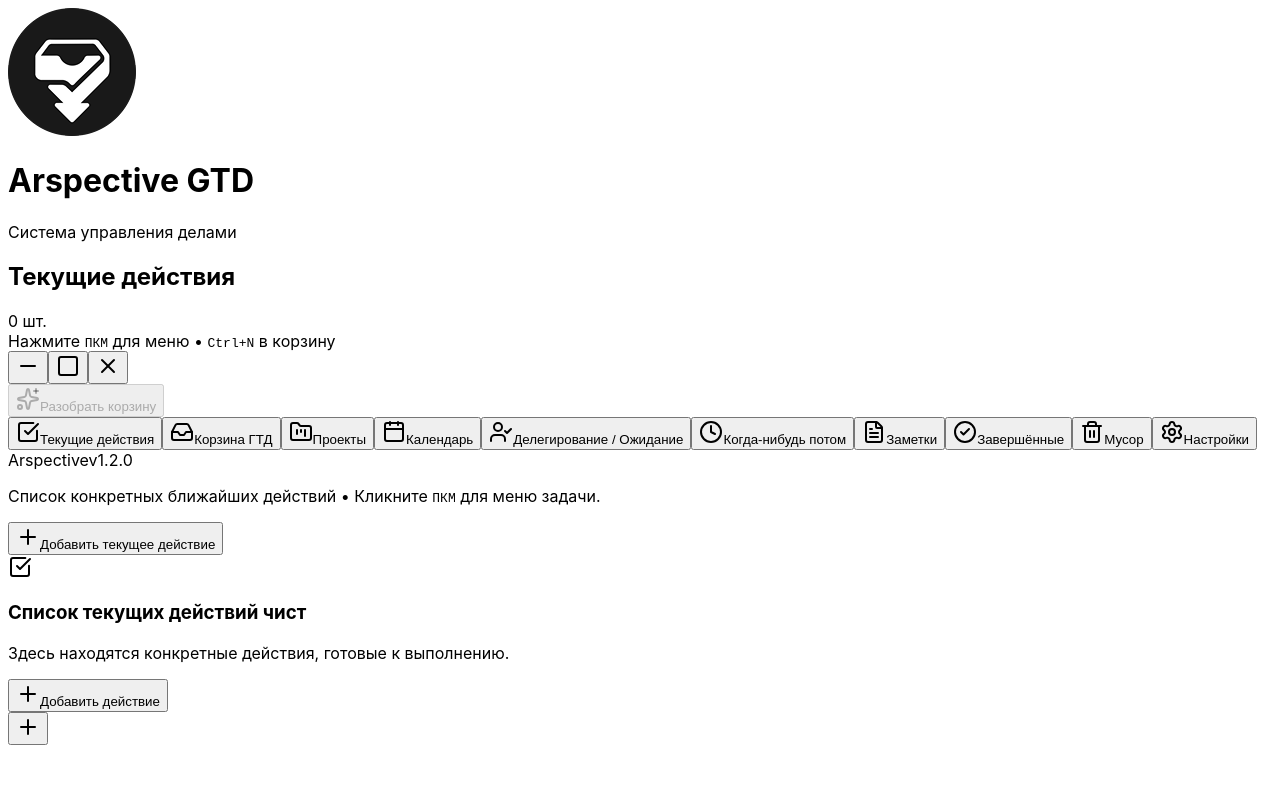
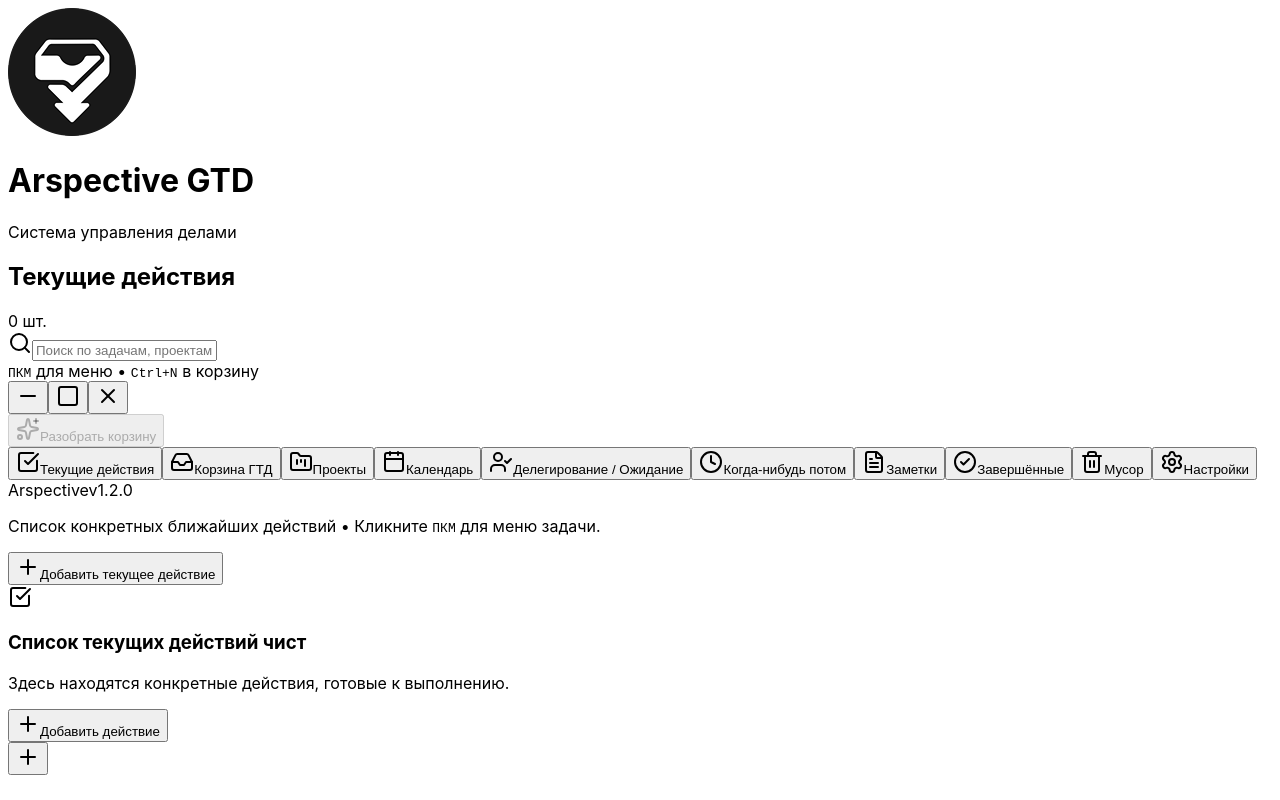
Before and after one commit to Aresss7/GTDByArspective, a React (Vite) app in the folder src/renderer/: page / in a window 1280 px wide. Built offline with nearby package versions, Linux system fonts and the light colour scheme.

Commit message:
feat: add global real-time search across all tasks, projects, and notes in header bar

```diff
--- a/src/renderer/src/App.tsx
+++ b/src/renderer/src/App.tsx
@@ -44,6 +44,7 @@ export const App: React.FC = () => {
 
   const [tasks, setTasks] = useState<Task[]>([]);
   const [projects, setProjects] = useState<Project[]>([]);
+  const [globalSearch, setGlobalSearch] = useState('');
 
   // Тёмная тема
   const [isDarkMode, setIsDarkMode] = useState<boolean>(() => {
@@ -308,15 +309,36 @@ export const App: React.FC = () => {
     setIsCreateProjectOpen(true);
   };
 
-  // Фильтрация текущего списка задач
+  // Фильтрация текущего списка задач (с поддержкой глобального поиска)
   const currentViewTasks = tasks.filter((t) => {
-    if (activeTab === 'completed') return t.status === 'completed' && !t.deleted_at && t.destination !== 'trash';
-    if (activeTab === 'projects' || activeTab === 'sync') return false;
-    if (activeTab === 'trash') return t.destination === 'trash' || t.deleted_at != null;
-    return t.destination === activeTab && t.status === 'active' && !t.deleted_at;
+    let matchDest = false;
+    if (activeTab === 'completed') matchDest = t.status === 'completed' && !t.deleted_at && t.destination !== 'trash';
+    else if (activeTab === 'projects' || activeTab === 'sync') matchDest = false;
+    else if (activeTab === 'trash') matchDest = t.destination === 'trash' || t.deleted_at != null;
+    else matchDest = t.destination === activeTab && t.status === 'active' && !t.deleted_at;
+
+    if (!matchDest) return false;
+
+    if (globalSearch.trim()) {
+      const q = globalSearch.toLowerCase().trim();
+      const inTitle = t.title.toLowerCase().includes(q);
+      const inNotes = Boolean(t.notes && t.notes.toLowerCase().includes(q));
+      const inPerson = Boolean(t.delegated_to && t.delegated_to.toLowerCase().includes(q));
+      return inTitle || inNotes || inPerson;
+    }
+
+    return true;
   });
 
-  const inboxTasks = tasks.filter((t) => t.destination === 'inbox' && t.status === 'active' && !t.deleted_at);
+  const inboxTasks = tasks.filter((t) => {
+    const isInbox = t.destination === 'inbox' && t.status === 'active' && !t.deleted_at;
+    if (!isInbox) return false;
+    if (globalSearch.trim()) {
+      const q = globalSearch.toLowerCase().trim();
+      return t.title.toLowerCase().includes(q) || Boolean(t.notes && t.notes.toLowerCase().includes(q));
+    }
+    return true;
+  });
 
   const getTabTitle = () => {
     switch (activeTab) {
@@ -357,10 +379,13 @@ export const App: React.FC = () => {
   return (
     <ToastProvider>
       <div className="flex flex-col h-screen w-screen overflow-hidden bg-white dark:bg-[#191919] text-zinc-900 dark:text-zinc-100 transition-colors">
-        {/* Единая интегрированная верхняя панель приложения */}
+        {/* Единая интегрированная верхняя панель приложения с поиском */}
         <WindowTitleBar
           tabTitle={getTabTitle()}
           tabCount={getTabCount()}
+          searchQuery={globalSearch}
+          onSearchChange={setGlobalSearch}
+          showSearch={activeTab !== 'settings'}
         />
 
         <div className="flex flex-1 overflow-hidden relative">
@@ -389,6 +414,7 @@ export const App: React.FC = () => {
                 setIsCreateProjectOpen(true);
               }}
               onRefreshData={refreshData}
+              searchQuery={globalSearch}
             />
           )}
 
--- a/src/renderer/src/components/WindowTitleBar.tsx
+++ b/src/renderer/src/components/WindowTitleBar.tsx
@@ -1,19 +1,25 @@
-import React, { useState, useEffect } from 'react';
-import { Minus, Square, Copy, X } from 'lucide-react';
+import React from 'react';
+import { Minus, Square, Copy, X, Search } from 'lucide-react';
 import appLogo from '../assets/icon.png';
 
 interface WindowTitleBarProps {
   tabTitle?: string;
   tabCount?: string;
+  searchQuery: string;
+  onSearchChange: (query: string) => void;
+  showSearch?: boolean;
 }
 
 export const WindowTitleBar: React.FC<WindowTitleBarProps> = ({
   tabTitle,
   tabCount,
+  searchQuery,
+  onSearchChange,
+  showSearch = true,
 }) => {
-  const [isMaximized, setIsMaximized] = useState(false);
+  const [isMaximized, setIsMaximized] = React.useState(false);
 
-  useEffect(() => {
+  React.useEffect(() => {
     let isMounted = true;
     if (window.gtdApi?.isWindowMaximized) {
       window.gtdApi.isWindowMaximized().then((max) => {
@@ -76,8 +82,8 @@ export const WindowTitleBar: React.FC<WindowTitleBarProps> = ({
         </div>
       </div>
 
-      {/* Центральная часть: Заголовок открытой вкладки и подсказки */}
-      <div className="flex-1 flex items-center justify-between px-6 h-full min-w-0">
+      {/* Центральная часть: Заголовок открытой вкладки и поле глобального поиска */}
+      <div className="flex-1 flex items-center justify-between px-6 h-full min-w-0 gap-4">
         <div
           className="flex items-center space-x-3 shrink-0 pointer-events-none"
         >
@@ -93,8 +99,35 @@ export const WindowTitleBar: React.FC<WindowTitleBarProps> = ({
           )}
         </div>
 
-        <div className="text-xs text-zinc-400 dark:text-zinc-500 hidden md:block truncate px-4 pointer-events-none">
-          Нажмите <kbd className="px-1.5 py-0.5 rounded bg-zinc-100 dark:bg-[#282828] border border-zinc-300 dark:border-zinc-700 text-[10px] font-mono">ПКМ</kbd> для меню • <kbd className="px-1.5 py-0.5 rounded bg-zinc-100 dark:bg-[#282828] border border-zinc-300 dark:border-zinc-700 text-[10px] font-mono">Ctrl+N</kbd> в корзину
+        {/* Глобальный поиск в верхней панели */}
+        {showSearch && (
+          <div
+            className="flex-1 max-w-md relative"
+            style={{ WebkitAppRegion: 'no-drag' } as any}
+          >
+            <Search className="w-3.5 h-3.5 absolute left-3.5 top-1/2 -translate-y-1/2 text-zinc-400 pointer-events-none" />
+            <input
+              type="text"
+              value={searchQuery}
+              onChange={(e) => onSearchChange(e.target.value)}
+              placeholder="Поиск по задачам, проектам и заметкам..."
+              className="w-full pl-9 pr-8 py-1.5 rounded-full bg-zinc-100 dark:bg-[#222222] border border-zinc-200 dark:border-zinc-700 text-xs text-zinc-900 dark:text-zinc-100 placeholder:text-zinc-400 focus:outline-none focus:border-zinc-400 dark:focus:border-zinc-500 transition-all shadow-xs"
+            />
+            {searchQuery && (
+              <button
+                type="button"
+                onClick={() => onSearchChange('')}
+                className="absolute right-2.5 top-1/2 -translate-y-1/2 text-xs text-zinc-400 hover:text-zinc-600 dark:hover:text-zinc-200 transition-colors p-0.5"
+                title="Очистить поиск"
+              >
+                <X className="w-3 h-3" />
+              </button>
+            )}
+          </div>
+        )}
+
+        <div className="text-xs text-zinc-400 dark:text-zinc-500 hidden xl:block truncate pointer-events-none shrink-0">
+          <kbd className="px-1.5 py-0.5 rounded bg-zinc-100 dark:bg-[#282828] border border-zinc-300 dark:border-zinc-700 text-[10px] font-mono">ПКМ</kbd> для меню • <kbd className="px-1.5 py-0.5 rounded bg-zinc-100 dark:bg-[#282828] border border-zinc-300 dark:border-zinc-700 text-[10px] font-mono">Ctrl+N</kbd> в корзину
         </div>
       </div>
 
--- a/src/renderer/src/views/ProjectsView.tsx
+++ b/src/renderer/src/views/ProjectsView.tsx
@@ -11,6 +11,7 @@ interface ProjectsViewProps {
   tasks: Task[];
   onOpenCreateProject: () => void;
   onRefreshData: () => Promise<void>;
+  searchQuery?: string;
 }
 
 export const ProjectsView: React.FC<ProjectsViewProps> = ({
@@ -18,6 +19,7 @@ export const ProjectsView: React.FC<ProjectsViewProps> = ({
   tasks,
   onOpenCreateProject,
   onRefreshData,
+  searchQuery = '',
 }) => {
   const [filter, setFilter] = useState<'active' | 'completed' | 'all'>('active');
   const [selectedProjectId, setSelectedProjectId] = useState<string | null>(null);
@@ -30,8 +32,20 @@ export const ProjectsView: React.FC<ProjectsViewProps> = ({
   const { showToast } = useToast();
 
   const filteredProjects = projects.filter((p) => {
-    if (filter === 'active') return p.status === 'active';
-    if (filter === 'completed') return p.status === 'completed';
+    let matchFilter = true;
+    if (filter === 'active') matchFilter = p.status === 'active';
+    else if (filter === 'completed') matchFilter = p.status === 'completed';
+
+    if (!matchFilter) return false;
+
+    if (searchQuery.trim()) {
+      const q = searchQuery.toLowerCase().trim();
+      const inTitle = p.title.toLowerCase().includes(q);
+      const inDesc = Boolean(p.description && p.description.toLowerCase().includes(q));
+      const inCriteria = Boolean(p.completion_criteria && p.completion_criteria.toLowerCase().includes(q));
+      return inTitle || inDesc || inCriteria;
+    }
+
     return true;
   });
 
```
